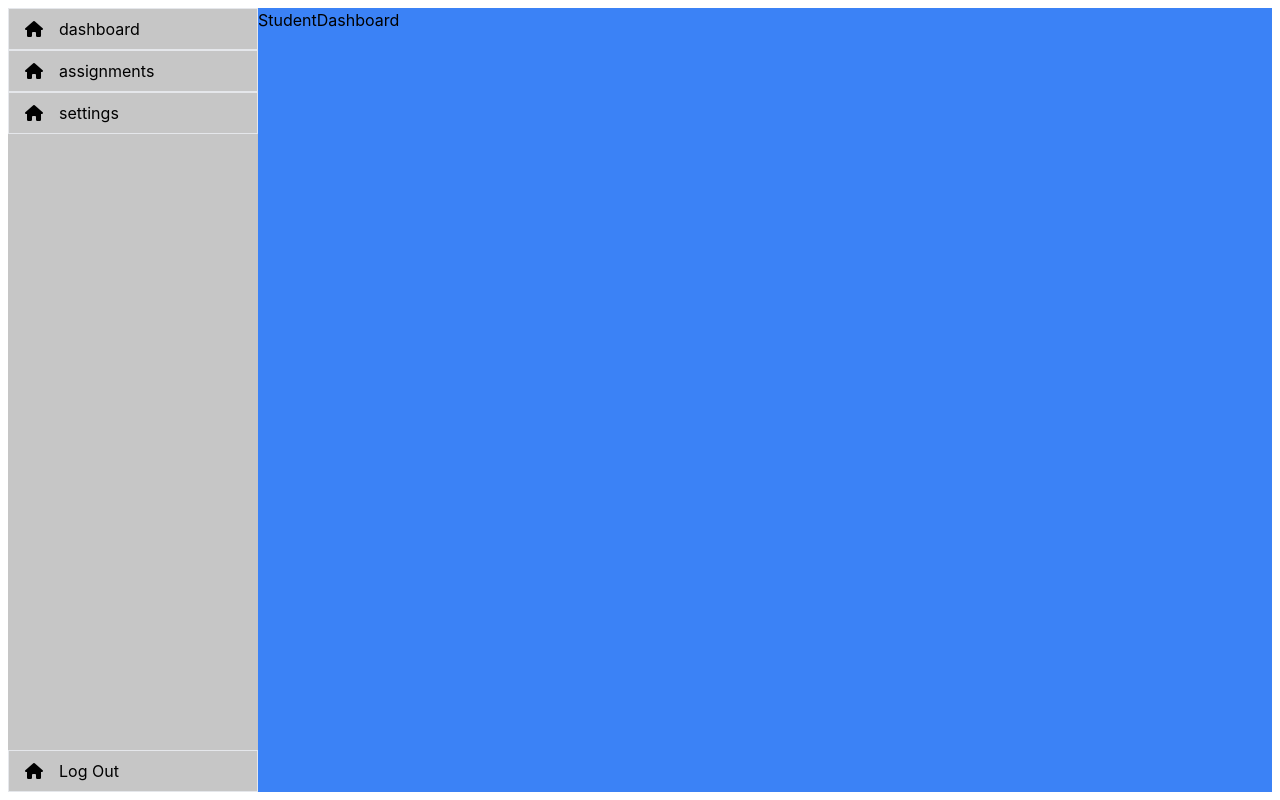
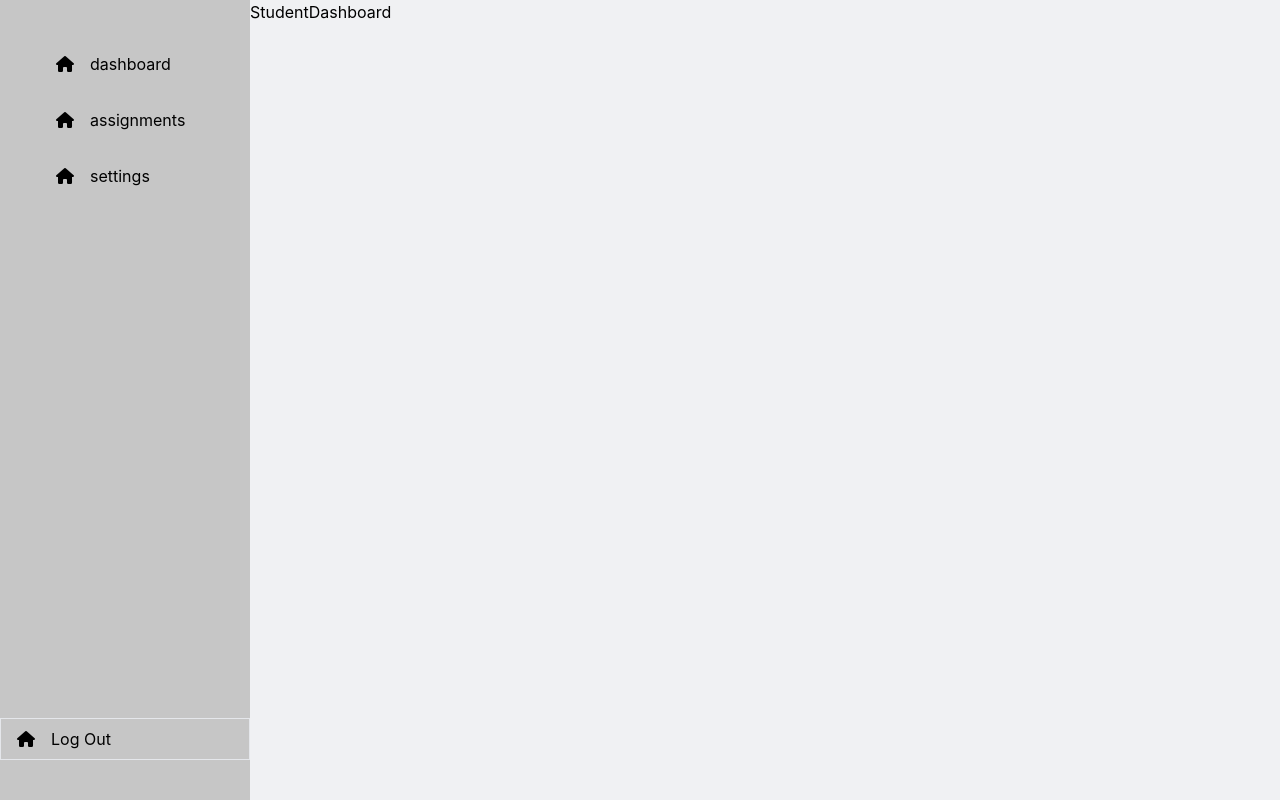
Before and after one commit to AnshulKahar2729/Assignment-grading-and-management-system, a React (Create React App) app in the folder packages/client/: page /dashboard/student in a window 1280 px wide. Built offline with nearby package versions, Linux system fonts and the light colour scheme.

Commit message:
Started working on student dashboard

```diff
--- a/packages/client/src/components/student/StudentSidebar.jsx
+++ b/packages/client/src/components/student/StudentSidebar.jsx
@@ -1,36 +1,52 @@
-import React from 'react'
-import { Link } from 'react-router-dom'
+import React, { useState, useEffect } from 'react';
+import { Link } from 'react-router-dom';
+
 const NAV = [
   {
-        title:'dashboard',
+    title: 'dashboard',
     icon: <i className='fa fa-home'></i>,
-        link: '/dashboard/student'
+    link: '/dashboard/student',
   },
   {
-        title:'assignments',
+    title: 'assignments',
     icon: <i className='fa fa-home'></i>,
-        link: '/dashboard/student/assignments'
+    link: '/dashboard/student/assignments',
   },
   {
-        title:'settings',
+    title: 'settings',
     icon: <i className='fa fa-home'></i>,
-        link: '/dashboard/student/settings'
+    link: '/dashboard/student/settings',
   },
-]
+];
 
 const StudentSidebar = () => {
+  const [selectedItem, setSelectedItem] = useState(null);
+
+  useEffect(() => {
+  }, [selectedItem]);
+
+  const handleClick = (title) => {
+    setSelectedItem(title);
+  };
+
   return (
-    <div className='flex flex-col justify-between sidebar'>
-      <div>
-        {NAV.map((item)=> (
-          <>
-            <Link to={item.link}>
-              <div className='flex items-center gap-4 px-4 py-2 border' key={item.title}>
+    <div className='py-10 h-screen flex flex-col justify-between sidebar'>
+      <div className='ml-8 flex flex-col gap-2'>
+        {NAV.map((item) => (
+          <Link to={item.link} key={item.title}>
+            <div
+              onClick={() => handleClick(item.title)}
+              className={`flex items-center gap-4 px-6 py-3 rounded-l-xl nav-item ${
+                item.title === selectedItem
+                  ? 'bg-[#F0F1F3]'
+                  : 'bg-transparent'
+              }`}
+              id={item.title}
+            >
               <div>{item.icon}</div>
               <div>{item.title}</div>
             </div>
           </Link>
-          </>
         ))}
       </div>
       <div className='flex gap-4 px-4 py-2 border items-center'>
@@ -38,7 +54,7 @@ const StudentSidebar = () => {
         <span>Log Out</span>
       </div>
     </div>
-  )
-}
+  );
+};
 
-export default StudentSidebar
+export default StudentSidebar;
--- a/packages/client/src/index.css
+++ b/packages/client/src/index.css
@@ -28,7 +28,7 @@ html{
 .main-layout{
   display: grid;
   grid-template-columns: 1fr;
-  padding: 8px;
+  /* padding: 8px; */
 }
 .sidebar-layout{
   background-color: rgba(128, 128, 128, 0.447);
--- a/packages/client/src/layout/student/StudentSidebarLayout.jsx
+++ b/packages/client/src/layout/student/StudentSidebarLayout.jsx
@@ -3,7 +3,7 @@ import StudentSidebar from '../../components/student/StudentSidebar';
 
 function StudentSidebarLayout({ children }) {
   return (
-    <div className="sidebar-layout">
+    <div className="h-screen sidebar-layout">
       <StudentSidebar/>
       <div>
         {children}
--- a/packages/client/src/pages/student/StudentDashboard.jsx
+++ b/packages/client/src/pages/student/StudentDashboard.jsx
@@ -6,7 +6,7 @@ const StudentDashboard = () => {
   return (
     <MainLayout>
         <StudentSidebarLayout/>
-        <div className='bg-blue-500'>StudentDashboard</div>
+        <div className='bg-[#F0F1F3]'>StudentDashboard</div>
     </MainLayout>
   )
 }
```
Lines whose indentation alone changed are shown as unchanged.
